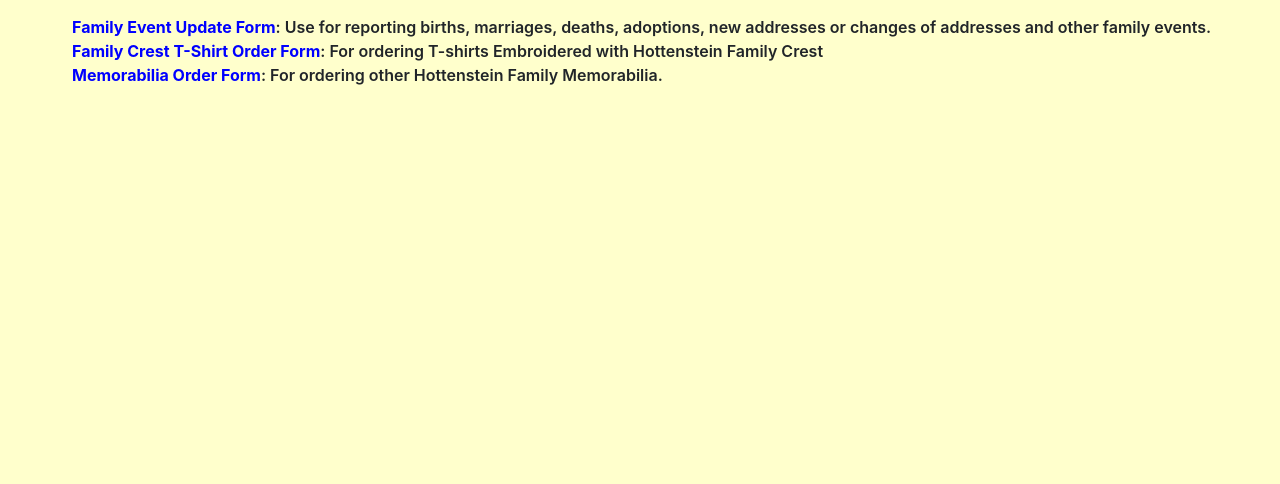
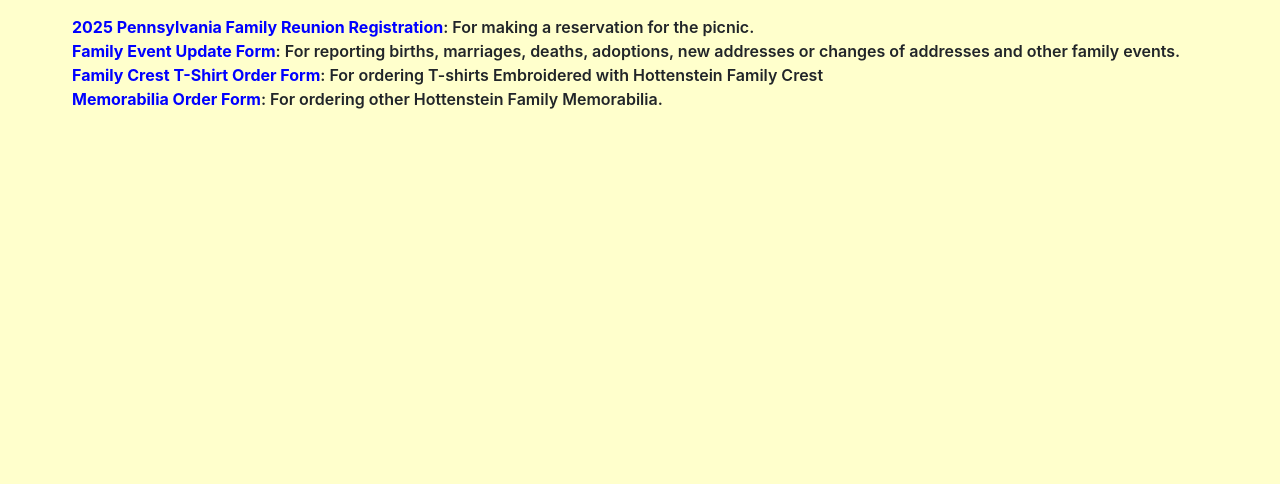
Before and after one commit to wspagnola/Hottenstein, a plain HTML site: page forms.html in a window 1280 px wide. Shown: the part 316-800 px from the top of the page. Drawn offline with nearby package versions, Linux system fonts and the light colour scheme.

Commit message:
Add 2025 PA picnic registration to forms page

```diff
--- a/forms.html
+++ b/forms.html
@@ -121,10 +121,13 @@
     </div>
       <hr>
       <ul>
-        <li>
-          <p>
-          <a href="http://www.hottenstein.org/Forms/FamilyEventUpdateForm.pdf"> Family Event Update Form</a>:
-            Use for reporting births, marriages, deaths, adoptions, new
+        <li><p>
+          <a href="Forms/FamilyReunionRegistration2025.pdf">2025 Pennsylvania Family Reunion Registration</a>:
+            For making a reservation for the picnic.
+        </p></li>
+        <li><p>
+          <a href="Forms/FamilyEventUpdateForm.pdf"> Family Event Update Form</a>:
+            For reporting births, marriages, deaths, adoptions, new
             addresses or changes of addresses and other family events.
           </p>
         </li>
```
Also changed, not shown: 1 other file.
